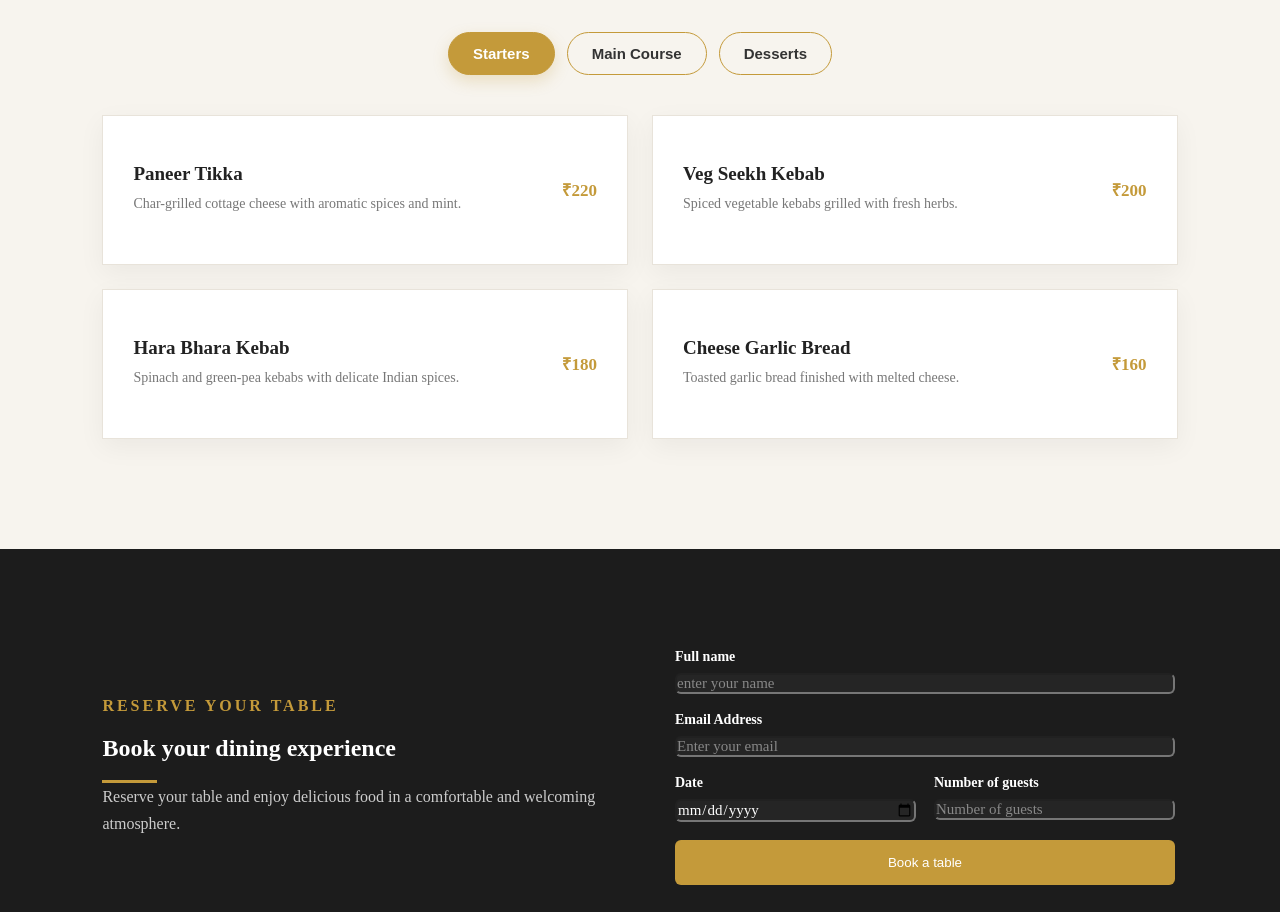
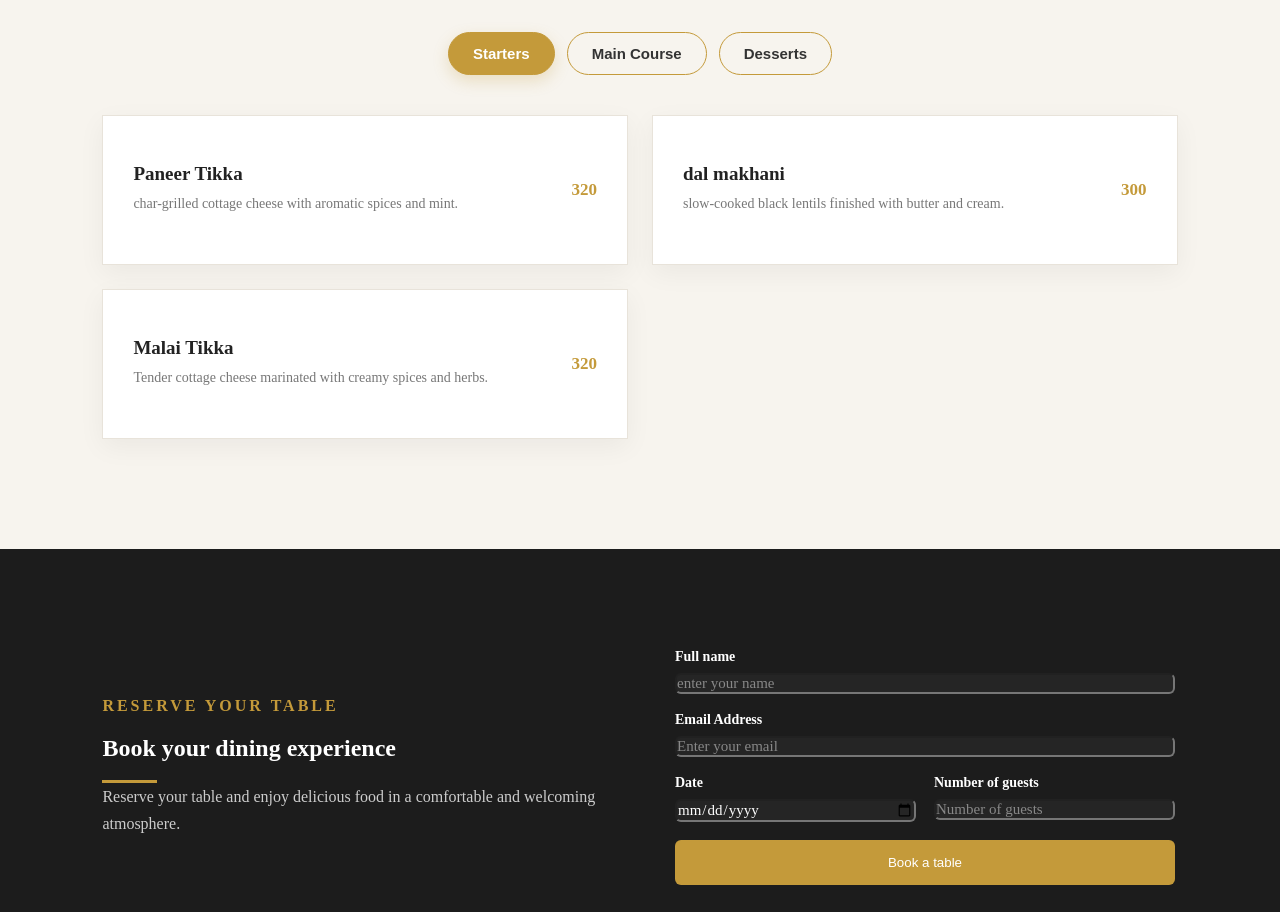
Before and after one commit to dikshamehra728/royal-spice, a plain HTML site: page index.html in a window 1280 px wide. Shown: the part 1087-1999 px from the top of the page. Drawn offline with Linux system fonts and the light colour scheme.

Commit message:
refactoring dynamic menu rendering

```diff
--- a/index.html
+++ b/index.html
@@ -1,4 +1,3 @@
-
 <!DOCTYPE html>
 <html lang="en">
 <head>
@@ -60,39 +59,9 @@
     <button class="tab-button">Main Course</button>
     <button class="tab-button">Desserts</button>
   </div>
-  <div class="tab-content active">
+  <div id="startersMenu" class="tab-content active">
     <ul>
-      <li>
-        <div class="dish-info">
-          <span>Paneer Tikka</span>
-          <p>Char-grilled cottage cheese with aromatic spices and mint.</p>
-        </div>
-        <strong>₹220</strong>
-      </li>
 
-      <li>
-        <div class="dish-info">
-          <span>Veg Seekh Kebab</span>
-          <p>Spiced vegetable kebabs grilled with fresh herbs.</p>
-        </div>
-        <strong>₹200</strong>
-      </li>
-
-      <li>
-        <div class="dish-info">
-          <span>Hara Bhara Kebab</span>
-          <p>Spinach and green-pea kebabs with delicate Indian spices.</p>
-        </div>
-        <strong>₹180</strong>
-      </li>
-
-      <li>
-        <div class="dish-info">
-          <span>Cheese Garlic Bread</span>
-          <p>Toasted garlic bread finished with melted cheese.</p>
-        </div>
-        <strong>₹160</strong>
-      </li>
     </ul>
   </div>
   <div class="tab-content">
@@ -265,6 +234,6 @@
       <button class="class-modal">Close</button>
     </div>
   </div>
-  <script src="script.js"></script>
+  <script type="module"  src="script.js"></script>
 </body>
 </html>
--- a/script.js
+++ b/script.js
@@ -1,3 +1,4 @@
+import { formatPrice } from "./utils.js";
 const bookingButton= document.getElementById("bookingBtn");
 const modal=document.querySelector(".modal");
 const closeModal=document.querySelector(".class-modal");
@@ -96,3 +97,71 @@ document.addEventListener("keydown",function(event) {
         bookingButton.textContent=" Book a table";
     }
 });
+//===============================================
+// DAY 11 -MODERN JAVASCRIPT
+//===============================================
+function showMessage(name) {
+    console.log (`Welcome to ${name}!`);
+}
+setTimeout(() => {
+    showMessage("Royal Spice");
+},2000);
+const testButton =document.querySelector("#themeButton");
+testButton.addEventListener("click", (event) => {
+    console.log(`you clicked: ${event.target.id}`);
+});
+const menuItems= [
+    {
+        name:"Paneer Tikka",
+        price:320,
+        description: "char-grilled cottage cheese with aromatic spices and mint."
+    } ,
+    {
+        name: "dal makhani",
+        price: 300,
+        description:"slow-cooked black lentils finished with butter and cream."
+    } ,
+    {
+        name: "Malai Tikka",
+        price: 320,
+        description: "Tender cottage cheese marinated with creamy spices and herbs."
+    }
+];
+const startersMenu= document.querySelector("#startersMenu");
+console.log(startersMenu);
+startersMenu.innerHTML="";
+const startersList = document.createElement("ul");
+startersMenu.appendChild(startersList);
+function renderDish(item,list) {
+    const li = document.createElement("li");
+    li.dataset.dish=item.name;
+    const dishInfo=document.createElement("div");
+    dishInfo.classList.add("dish-info");
+    const dishName=document.createElement("span");
+    dishName.textContent=item.name;
+    dishInfo.appendChild (dishName);
+    const description = document.createElement("p");
+    description.textContent=item.description;
+    dishInfo.appendChild(description);
+    const price= document.createElement("strong");
+    price.textContent=`${item.price}`;
+    li.appendChild(dishInfo);
+    li.appendChild(price);
+    list.append(li);
+}
+menuItems.forEach(item=> {
+    renderDish(item, startersList);
+});
+function showSelectedDish(dish) {
+    const selectedDish= menuItems.find(item=> item.name=== dish);
+    if (!selectedDish) return;
+    selectedMessage.textContent=`you selected: ${selectedDish.name}- ₹${selectedDish.price}`;
+}
+startersList.addEventListener("click", (event) => {
+    const dishItem = event.target.closest("li");
+    if (!dishItem) return;
+    const dish= dishItem.dataset.dish;
+    showSelectedDish(dish);
+});
+const selectedMessage = document.createElement("p");
+document.body.appendChild(selectedMessage);
--- a/style.css
+++ b/style.css
@@ -143,6 +143,22 @@ nav a:hover{
     display: grid;
     grid-template-columns: repeat(2, minmax(0,1fr));
     gap: 24px;
+}
+.menu-section ul{
+    list-style:none;
+    padding:0;
+    margin:0;
+    max-width:100%;
+    display:grid;
+    grid-template-columns:repeat(2,minmax(0,1fr));
+    gap:24px;
+}
+#startersMenu li.selected {
+    border:2 px solid gold;
+    transform: scale(1.02);
+}
+.menu-section.tab-content {
+    display: none;
 }
 .menu-section .tab-content {
     display:none;
--- /dev/null
+++ b/utils.js
@@ -0,0 +1,3 @@
+export function formatPrice(price) {
+    return `₹${price}`;
+}
```
